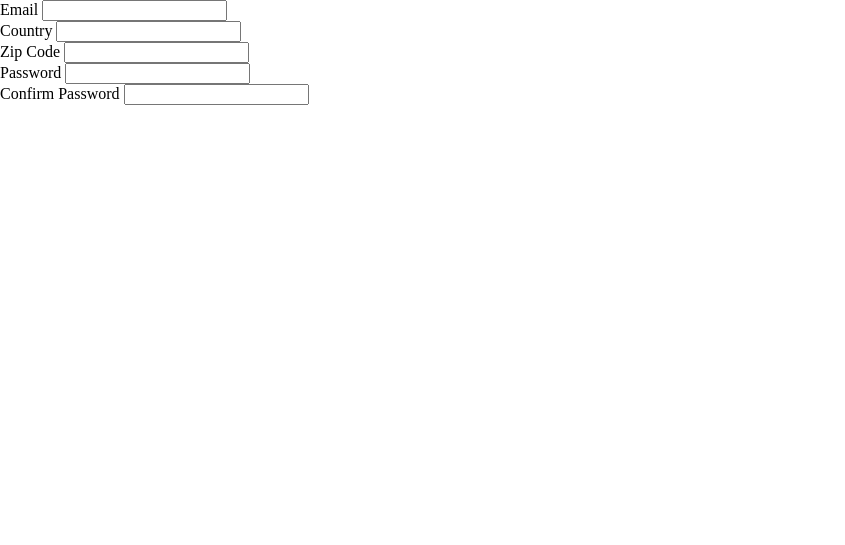
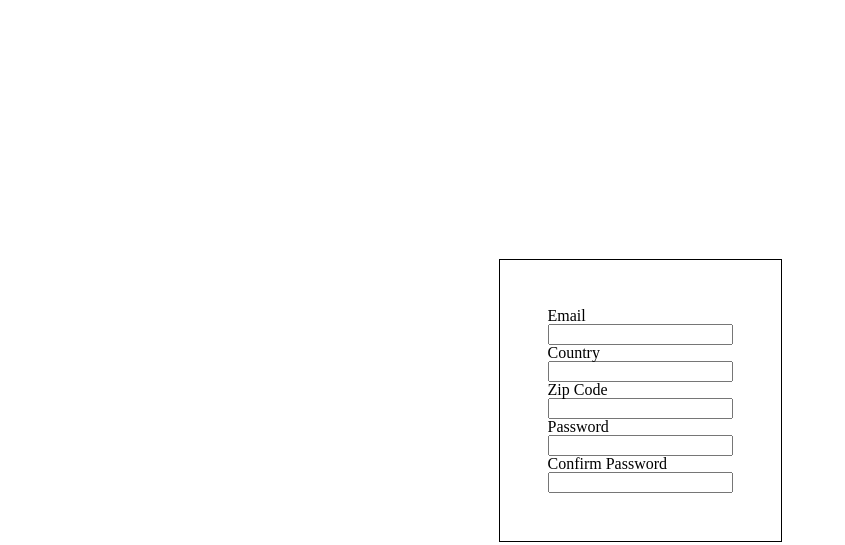
Before and after one commit to LucioFurnari/Validation-Form-Js, a plain HTML site: page index.html in a window 1280 px wide. Shown: the whole page, without its empty margins (0-845 px from the left). Drawn offline with Linux system fonts and the light colour scheme.

Commit message:
Add style for the form elements

```diff
--- a/style.css
+++ b/style.css
@@ -48,3 +48,26 @@ table {
 }
 
 /*--------------------------------------------------------------------------*/
+body {
+  box-sizing: border-box;
+}
+
+form {
+  display: flex;
+  flex-direction: column;
+  align-items: center;
+  justify-content: center;
+  height: 100vh;
+}
+
+ul {
+  border: 1px solid black;
+  padding:3rem;
+}
+.form-element {
+  padding: 1rem 0;
+}
+
+input {
+  display: block;
+}
```
